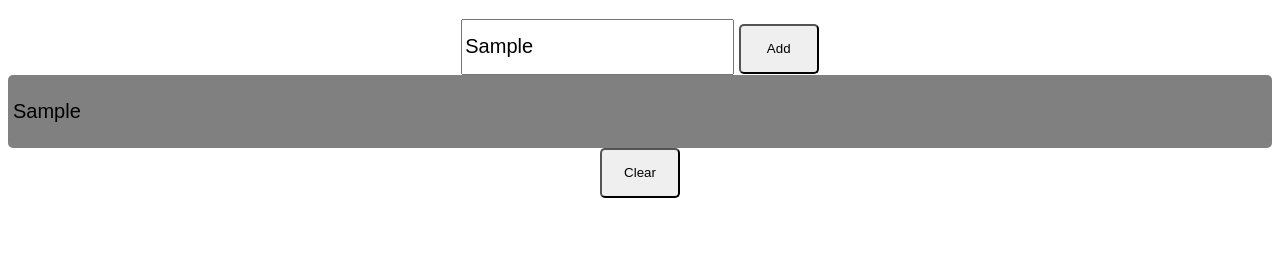
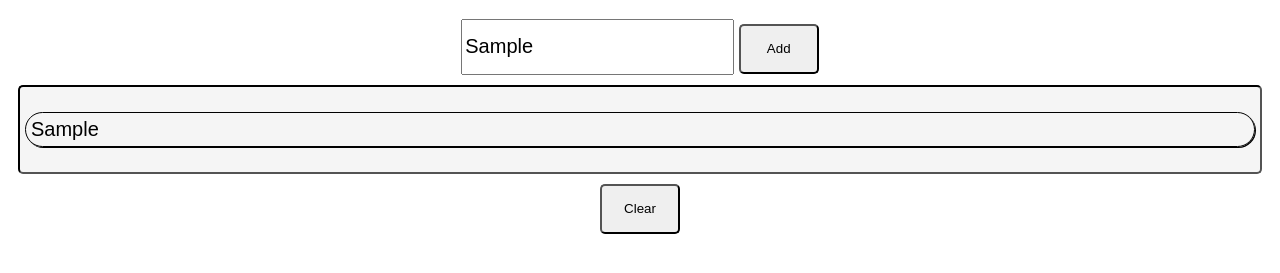
Before and after one commit to Elxas866/Todo-simple-js, a plain HTML site: page index.html in a window 1280 px wide. Both pictures are taken after typing "Sample" into the empty fields and a click on the button "Add". Shown: the part 61-334 px from the top of the page. Drawn offline with Linux system fonts and the light colour scheme.

Commit message:
Items gestyled

```diff
--- a/script.js
+++ b/script.js
@@ -7,6 +7,7 @@ function addTodo() {
     element.appendChild(text);
     let area = document.getElementById("area");
     area.appendChild(element);
+    element.classList.add("item");
 }
 
 document.getElementById("clear_btn").addEventListener("click", () => {
--- a/style.css
+++ b/style.css
@@ -11,8 +11,11 @@ body {
 #area {
     margin: var(--m);
     margin: auto;
+    margin: 10px;
     text-align: start;
-    background-color: gray;
+    background-color: whitesmoke;
+    border: 2px solid black;
+    border-style: inset;
     border-radius: var(--m);
     padding: var(--m);
     font-size: var(--f);
@@ -32,3 +35,10 @@ body {
 .btn:hover {
     cursor: pointer;
 }
+
+.item {
+    border: 1px solid black;
+    border-radius: var(--f);
+    padding: var(--m);
+    box-shadow: 1px 1px 0px black;
+}
```
